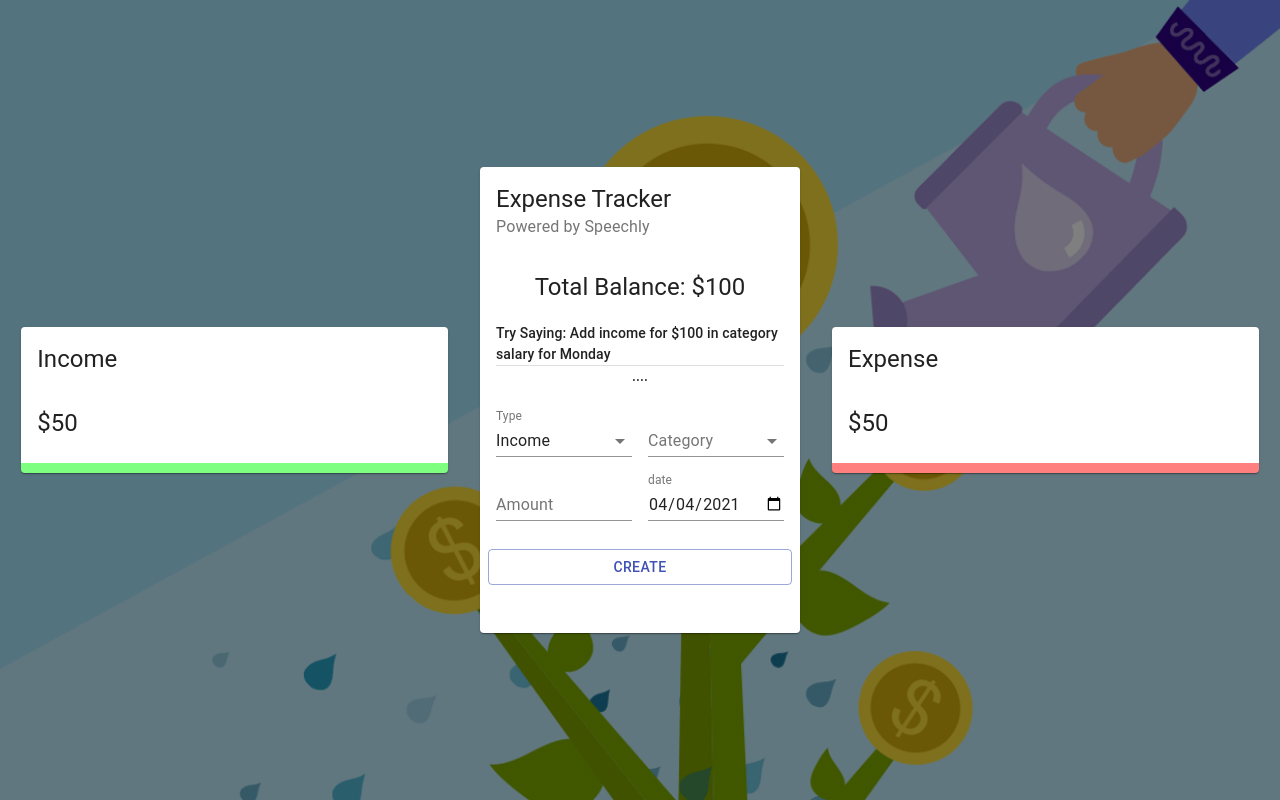
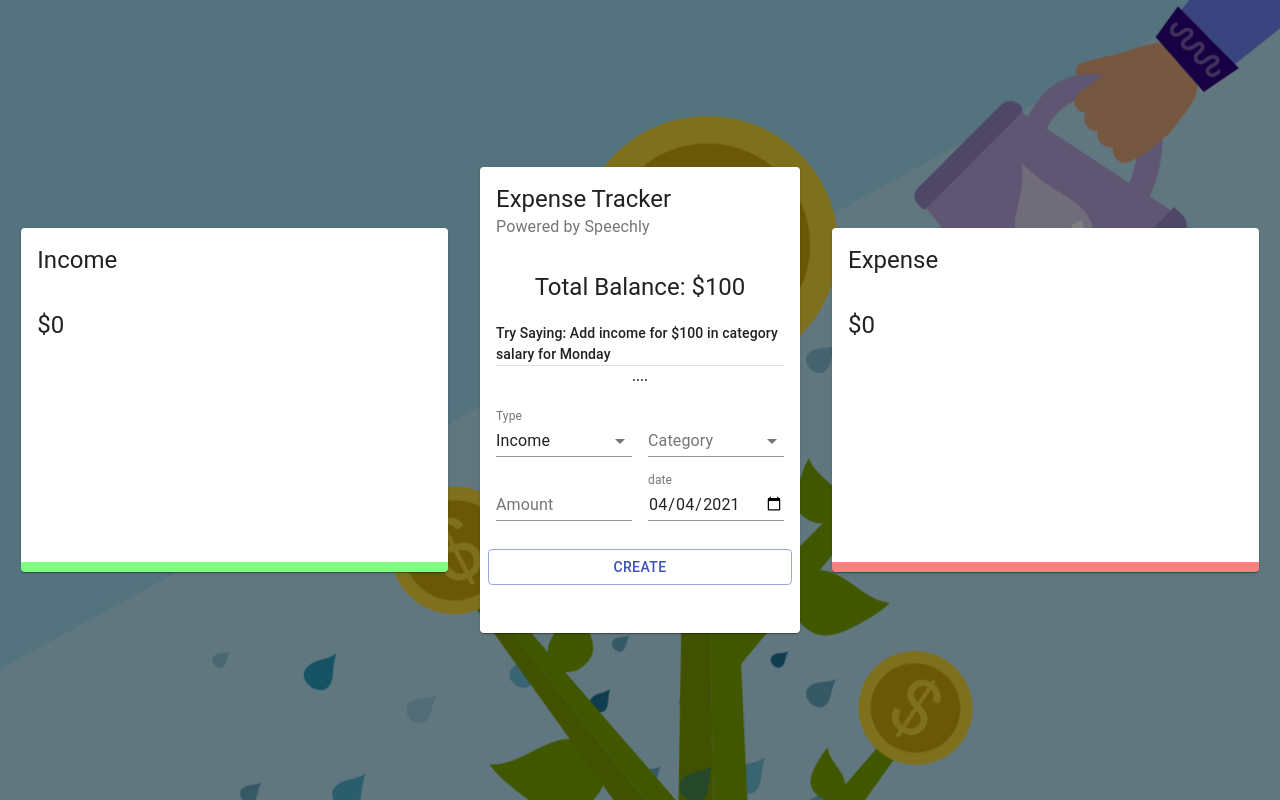
Before and after one commit to lario0913/expense-tracker, a React (Create React App) app: page / in a window 1280 px wide. Built offline with nearby package versions, Linux system fonts and the light colour scheme.

Commit message:
added chart to the project

```diff
--- a/package.json
+++ b/package.json
@@ -11,7 +11,7 @@
     "@testing-library/jest-dom": "^5.11.4",
     "@testing-library/react": "^11.1.0",
     "@testing-library/user-event": "^12.1.10",
-    "chart.js": "^3.0.2",
+    "chart.js": "2.9.4",
     "react": "16.12.0",
     "react-chartjs-2": "^2.11.1",
     "react-dom": "16.12.0",
--- a/src/components/Details/Details.js
+++ b/src/components/Details/Details.js
@@ -1,18 +1,21 @@
 import React from 'react'
 import {Card, CardHeader, CardContent, Typography} from '@material-ui/core'
-// import {Doughnut} from 'react-chartjs-2';
+import {Doughnut} from 'react-chartjs-2';
+
 
 import useStyles from './styles'
+import useTransactions from '../../useTransactions';
 
 const Details = ({title}) => {
     const classes = useStyles()
+    const {total, chartData} = useTransactions(title)
 
     return (
         <Card className={title==="Income" ? classes.income : classes.expense}>
             <CardHeader title={title} />
             <CardContent>
-                <Typography variant="h5" >$50</Typography>
-                {/* <Doughnut data=""/> */}
+                <Typography variant="h5" >${total}</Typography>
+                <Doughnut data={chartData} />
             </CardContent>
         </Card>
     )
--- a/src/constants/categories.js
+++ b/src/constants/categories.js
@@ -27,6 +27,7 @@
   { type: 'Other', amount: 0, color: expenseColors[10] },
 ];
 
+
 export const resetCategories = () => {
   incomeCategories.forEach((c) => c.amount = 0);
   expenseCategories.forEach((c) => c.amount = 0);
--- a/src/context/context.js
+++ b/src/context/context.js
@@ -2,6 +2,7 @@
 import contextReducer from './contextReducer'
 
 const initialState = []
+
 
 export const ExpenseTrackerContext = createContext(initialState)
 
--- a/src/context/contextReducer.js
+++ b/src/context/contextReducer.js
@@ -11,5 +11,4 @@
             return state
     }
 }
-
 export default contextReducer
--- a/src/useTransactions.js
+++ b/src/useTransactions.js
@@ -6,15 +6,26 @@
 const useTransactions = (title) => {
     resetCategories()
     const {transactions} = useContext(ExpenseTrackerContext)
-    const selectedCategories = transactions.filter( t => t.type === title)
-    const total = selectedCategories.reduce((acc, currVal) = acc += currVal.amount, 0)
-    const categories = title === "Title" ? incomeCategories : expenseCategories
+    const transactionsPerType = transactions.filter( t => t.type === title)
+    const total = transactionsPerType.reduce((acc, currVal) => acc += currVal.amount, 0)
+    const categories = title === "Income" ? incomeCategories : expenseCategories
 
-    return (
-        <div>
+    transactionsPerType.forEach(t=>{
+        const category = categories.find(c=> c.type === t.category)
 
-        </div>
-    )
+        if(category){category.amount += t.amount}
+    })
+
+    const filteredCategories = categories.filter(c=> c.amount > 0)
+    const chartData = {
+        datasets: [{
+            data: filteredCategories.map(c => c.amount),
+            backgroundColor: filteredCategories.map(c => c.color)
+        }],
+        labels: filteredCategories.map(c => c.type)
+    }
+
+    return {total, chartData}
 }
 
 export default useTransactions
```
Also changed, not shown: 1 other file (tests, documents, lock files or other folders).
